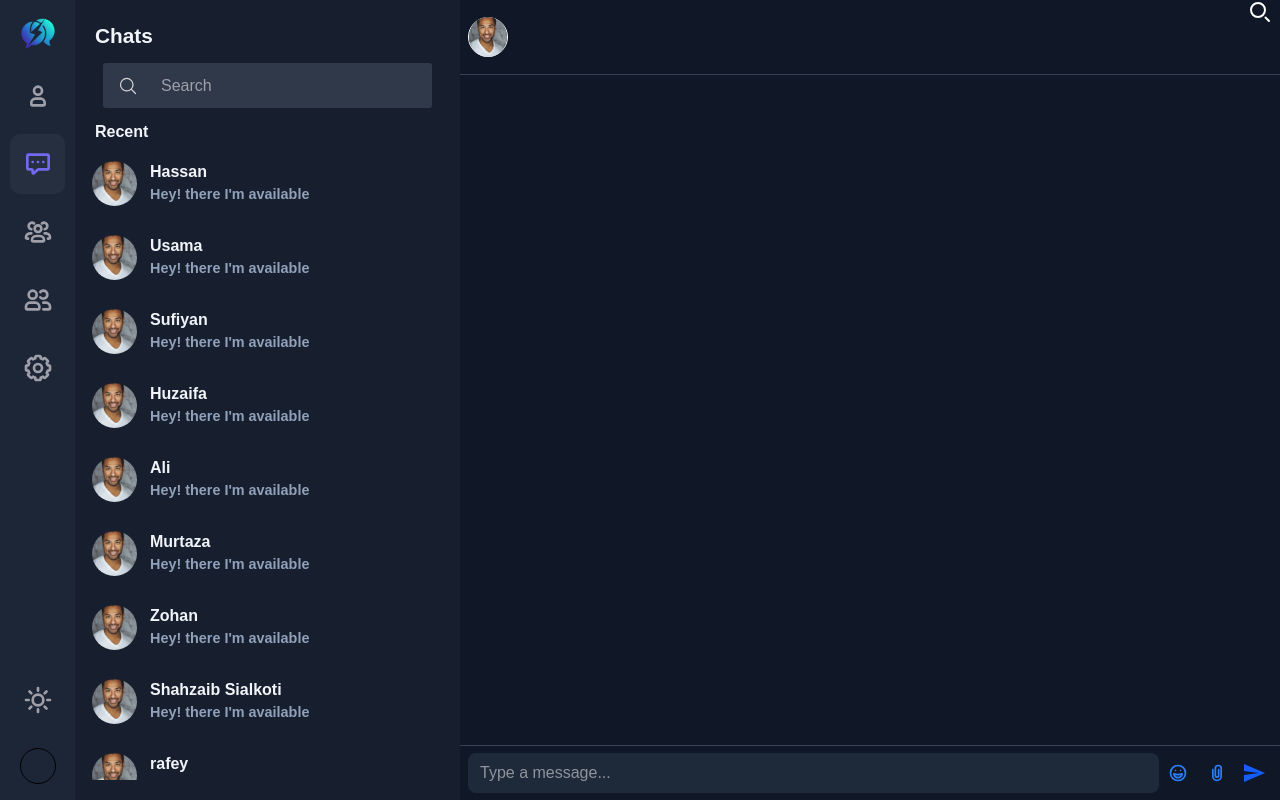
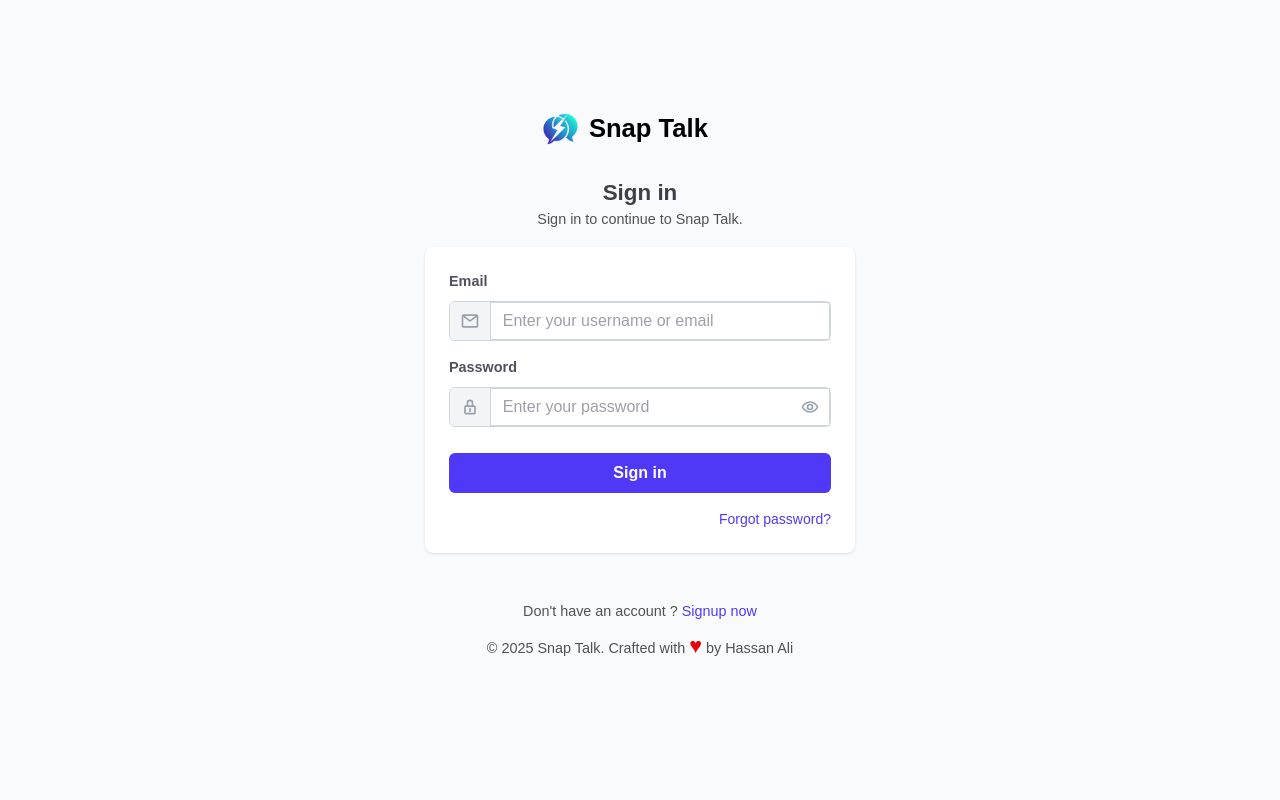
Before and after one commit to mrhassanali667/Snap-Talk, a React (Vite) app: page / in a window 1280 px wide. Built offline with nearby package versions, Linux system fonts and the light colour scheme; no server answers.

Commit message:
fix: update conditional rendering to check for user authentication

```diff
--- a/src/App.jsx
+++ b/src/App.jsx
@@ -60,7 +60,7 @@ function App() {
     <>
       <div className='h-screen w-screen dark:bg-gray-900/95 bg-slate-100'>
         <div className='min-h-[100dvh] h-[100dvh] w-screen overflow-auto public-sans '>
-          {true ?
+          {user ?
             <Routes>
               <Route path='/' element={<Dashboard />}>
                 <Route index element={<Users />} />
```
